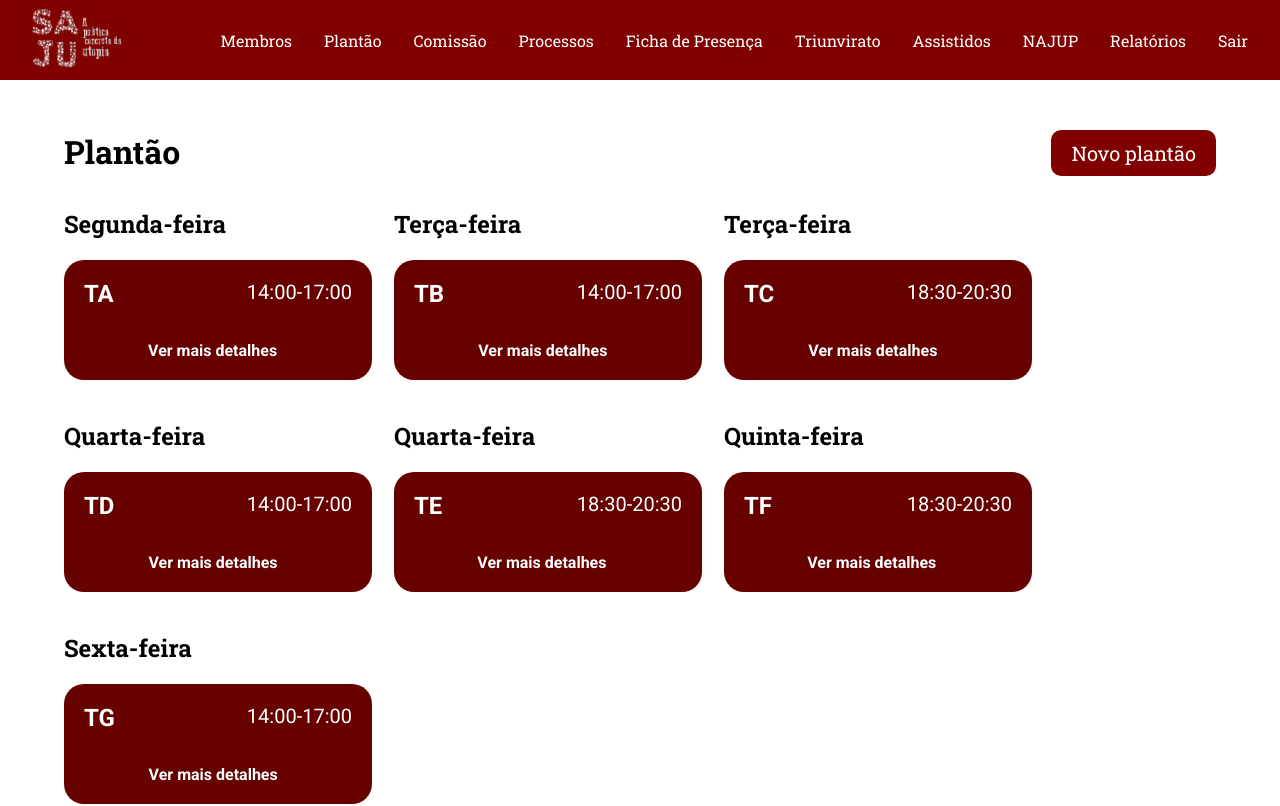
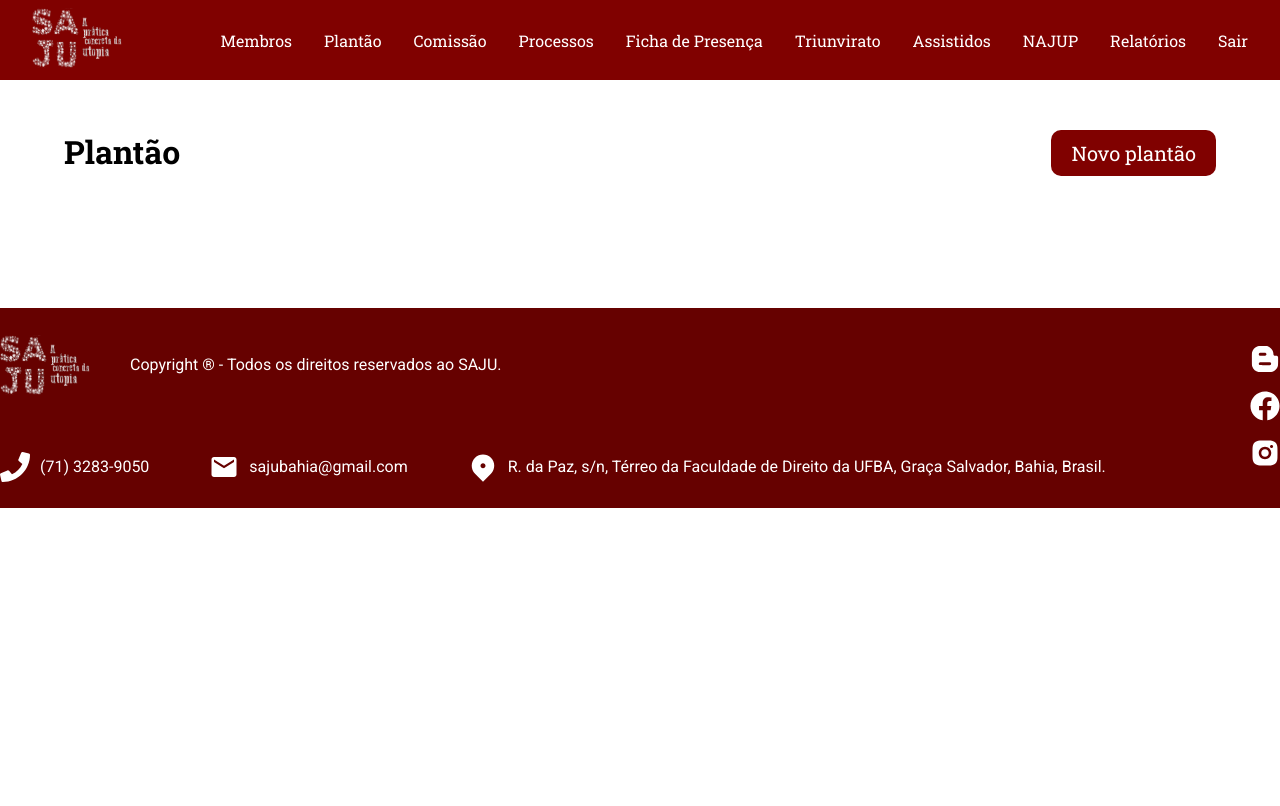
Before and after one commit to sebastiao-oliveira/sajup, a React (Create React App) app: page /plantao in a window 1280 px wide. Shown: the top 806 px of the page. Built offline with nearby package versions, Linux system fonts and the light colour scheme; a web font is replaced by a local one.

Commit message:
atualização no crud de plantão

```diff
--- a/src/pages/Plantao/T's/index.js
+++ b/src/pages/Plantao/T's/index.js
@@ -15,13 +15,13 @@ import styles from './Ts.module.scss'
 
 const Ts = () => {
     const navigate = useNavigate();
-    const {params} = useParams();
+    const { params } = useParams();
     const infoDuty = params.split(',');
     const [plantao, setPlantao] = useState({
         id: infoDuty[0],
         diaSemana: infoDuty[1],
         horario: infoDuty[2],
-        coordenador: "João Carlos Mercês Almeida dos Santos",
+        coordenador: '', // Initialize as empty
         triunviratos: []
     });
     const [showAssistidos, setShowAssistidos] = useState(false);
@@ -33,6 +33,7 @@ const Ts = () => {
         sajuanos: [],
         monitores: []
     });
+    const [showDeleteConfirm, setShowDeleteConfirm] = useState(false); // State for delete confirmation modal
 
     useEffect(() => {
         // Carregar membros e dados do plantão
@@ -47,7 +48,7 @@ const Ts = () => {
             id: infoDuty[0],
             diaSemana: infoDuty[1],
             horario: infoDuty[2],
-            coordenador: "João Carlos Mercês Almeida dos Santos",
+            coordenador: members.find(m => m.memberType === 'coordenador')?.name || "Coordenador não encontrado",
             triunviratos: []
         };
 
@@ -91,12 +92,10 @@ const Ts = () => {
     };
 
     const handleDeleteDuty = () => {
-        if (window.confirm('Tem certeza que deseja excluir este plantão?')) {
         const plantoes = JSON.parse(localStorage.getItem('plantoes')) || [];
         const updatedPlantoes = plantoes.filter(p => p.id !== plantao.id);
         localStorage.setItem('plantoes', JSON.stringify(updatedPlantoes));
-            navigate('/plantao');
-        }
+        navigate('/plantao'); // Redirect to the main page
     };
 
     const handleEditTriunvirato = (triunvirato) => {
@@ -159,6 +158,27 @@ const Ts = () => {
             setPlantao(updatedPlantao);
             setShowEditTriunvirato(false);
         }
+    };
+
+    const handleEditDuty = (e) => {
+        e.preventDefault();
+        const form = e.target;
+        const updatedPlantao = {
+            ...plantao,
+            id: form.elements['identificador'].value,
+            diaSemana: form.elements['diaSemana'].value,
+            horario: `${form.elements['entrada'].value}-${form.elements['saida'].value}`,
+            coordenador: form.elements['coordenador'].value
+        };
+
+        const plantoes = JSON.parse(localStorage.getItem('plantoes')) || [];
+        const updatedPlantoes = plantoes.map(p =>
+            p.id === plantao.id ? updatedPlantao : p
+        );
+
+        localStorage.setItem('plantoes', JSON.stringify(updatedPlantoes));
+        setPlantao(updatedPlantao);
+        setShowEditDuty(false);
     };
 
     const renderTriunvirato = (triunvirato) => {
@@ -242,29 +262,39 @@ const Ts = () => {
                 </article>
                 {showEditDuty && (
                     <article className={styles.containerEditDuty}>
-                        <h4>Dados do Plantão</h4>
+                        <h4>Editar Plantão</h4>
+                        <form onSubmit={handleEditDuty}>
                             <section className={styles.containerInputs}>
                                 <label className={styles.labelInput}>
                                     <span>Identificador</span>
-                                <input type="text" placeholder="TA"/>
+                                    <input type="text" name="identificador" defaultValue={plantao.id} required />
                                 </label>
                                 <label className={styles.labelInput}>
                                     <span>Dia da semana</span>
-                                <input type="text" placeholder="Segunda-feira"/>
+                                    <input type="text" name="diaSemana" defaultValue={plantao.diaSemana} required />
                                 </label>
                                 <label className={styles.labelInput}>
                                     <span>Horário de entrada</span>
-                                <InputMask type placeholder="14:00" mask="99:99"/>
+                                    <InputMask mask="99:99" name="entrada" defaultValue={plantao.horario.split('-')[0]} required />
                                 </label>
                                 <label className={styles.labelInput}>
                                     <span>Horário de saída</span>
-                                <InputMask type="text" placeholder="17:00" mask="99:99"/>
+                                    <InputMask mask="99:99" name="saida" defaultValue={plantao.horario.split('-')[1]} required />
                                 </label>
                                 <label className={styles.labelInput}>
                                     <span>Coordenador</span>
-                                <input type="text" placeholder="João Carlos Mercês Almeida dos Santos" className={styles.inputCoordinator}/>
+                                    <input type="text" name="coordenador" defaultValue={plantao.coordenador} className={styles.inputCoordinator} required />
                                 </label>
                             </section>
+                            <section className={styles.containerButtons}>
+                                <button type="submit" className={styles.saveDuty}>
+                                    Salvar
+                                </button>
+                                <button type="button" onClick={() => setShowEditDuty(false)}>
+                                    Cancelar
+                                </button>
+                            </section>
+                        </form>
                     </article>
                 )}
                 <article className={styles.containerButtons}>
@@ -284,10 +314,28 @@ const Ts = () => {
                             <> <MdModeEditOutline/> Editar </>
                         )}
                     </button>
-                    <button onClick={handleDeleteDuty}>
+                    <button onClick={() => setShowDeleteConfirm(true)}>
                         <IoMdTrash/>Excluir
                     </button>
                 </article>
+
+                {/* Delete Confirmation Modal */}
+                {showDeleteConfirm && (
+                    <div className={styles.modalDeleteConfirm}>
+                        <div className={styles.modalContent}>
+                            <h4>Confirmação</h4>
+                            <p>Tem certeza que deseja excluir este plantão?</p>
+                            <div className={styles.modalActions}>
+                                <button onClick={handleDeleteDuty} className={styles.confirmBtn}>
+                                    Confirmar
+                                </button>
+                                <button onClick={() => setShowDeleteConfirm(false)} className={styles.cancelBtn}>
+                                    Cancelar
+                                </button>
+                            </div>
+                        </div>
+                    </div>
+                )}
 
                 {showAddTriunvirato && (
                     <div className={styles.modalAddTriunvirato}>
--- a/src/pages/Plantao/index.js
+++ b/src/pages/Plantao/index.js
@@ -8,6 +8,7 @@ import styles from './Plantao.module.scss'
 const Plantao = () => {
     const [paramsLink, setParamsLink] = useState([])
     const [addDuty, setAddDuty] = useState(false)
+    const [plantoes, setPlantoes] = useState([]); // State to store all plantoes
     const navigate = useNavigate()
 
     const handleClick = (e) => {
@@ -24,6 +25,28 @@ const Plantao = () => {
         setParamsLink(paramsToPass)
     }
 
+    const handleAddDuty = (e) => {
+        e.preventDefault();
+        const form = e.target;
+        const newDuty = {
+            id: form.elements['identificador'].value,
+            diaSemana: form.elements['diaSemana'].value,
+            horario: `${form.elements['entrada'].value}-${form.elements['saida'].value}`,
+            coordenador: form.elements['coordenador'].value,
+            triunviratos: []
+        };
+
+        const updatedPlantoes = [...plantoes, newDuty];
+        localStorage.setItem('plantoes', JSON.stringify(updatedPlantoes));
+        setPlantoes(updatedPlantoes); // Update state to re-render the list
+        setAddDuty(false);
+    };
+
+    useEffect(() => {
+        const savedPlantoes = JSON.parse(localStorage.getItem('plantoes')) || [];
+        setPlantoes(savedPlantoes);
+    }, []);
+
     useEffect(()=> {
         if(paramsLink) navigate(`/plantao/${paramsLink}`)
     },[paramsLink, navigate])
@@ -39,76 +62,34 @@ const Plantao = () => {
                     {addDuty && (
                         <article className={styles.addDuty}>
                             <h4>Dados do Plantão</h4>
-                            <section className={styles.areaForm}>
-                                <input type="text" placeholder="Identificador"/>
-                                <input type="text" placeholder="Dia da semana"/>
-                                <InputMask mask="99:99" placeholder="Horário de entrada"/>
-                                <InputMask mask="99:99" placeholder="Horário de saída"/>
-                                <input type="text" placeholder="Coordenador" className={styles.coordinator}/>
-                            </section>
-                            <section className={styles.areaBtn}>
-                                <button onClick={() => setAddDuty(!addDuty)}>Confirmar</button>
-                                <button onClick={() => setAddDuty(!addDuty)}>Cancelar</button>
-                            </section>
+                            <form className={styles.areaForm} onSubmit={handleAddDuty}>
+                                <input type="text" name="identificador" placeholder="Identificador" required />
+                                <input type="text" name="diaSemana" placeholder="Dia da semana" required />
+                                <InputMask mask="99:99" name="entrada" placeholder="Horário de entrada" required />
+                                <InputMask mask="99:99" name="saida" placeholder="Horário de saída" required />
+                                <input type="text" name="coordenador" placeholder="Coordenador" className={styles.coordinator} required />
+                                <section className={styles.areaBtn}>
+                                    <button type="submit">Confirmar</button>
+                                    <button type="button" onClick={() => setAddDuty(false)}>Cancelar</button>
+                                </section>
+                            </form>
                         </article>
                     )}
                     <article className={styles.containerCards}>
-                        <section className={styles.containerCard} onClick={(e) => handleClick(e)}>
-                            <h4 className={styles.day}>Segunda-feira</h4>
-                            <div className={styles.card}>
-                                <h4>TA</h4>
-                                <a>Ver mais detalhes</a>
-                                <p>14:00-17:00</p>
-                            </div>
-                        </section>
-                        <section className={styles.containerCard} onClick={(e) => handleClick(e)}>
-                            <h4 className={styles.day}>Terça-feira</h4>
-                            <div className={styles.card}>
-                                <h4>TB</h4>
-                                <a>Ver mais detalhes</a>
-                                <p>14:00-17:00</p>
-                            </div>
-                        </section>
-                        <section className={styles.containerCard} onClick={(e) => handleClick(e)}>
-                            <h4 className={styles.day}>Terça-feira</h4>
-                            <div className={styles.card}>
-                                <h4>TC</h4>
-                                <a>Ver mais detalhes</a>
-                                <p>18:30-20:30</p>
-                            </div>
-                        </section>
-                        <section className={styles.containerCard} onClick={(e) => handleClick(e)}>
-                            <h4 className={styles.day}>Quarta-feira</h4>
-                            <div className={styles.card}>
-                                <h4>TD</h4>
-                                <a>Ver mais detalhes</a>
-                                <p>14:00-17:00</p>
-                            </div>
-                        </section>
-                        <section className={styles.containerCard} onClick={(e) => handleClick(e)}>
-                            <h4 className={styles.day}>Quarta-feira</h4>
-                            <div className={styles.card}>
-                                <h4>TE</h4>
-                                <a>Ver mais detalhes</a>
-                                <p>18:30-20:30</p>
-                            </div>
-                        </section>
-                        <section className={styles.containerCard} onClick={(e) => handleClick(e)}>
-                            <h4 className={styles.day}>Quinta-feira</h4>
-                            <div className={styles.card}>
-                                <h4>TF</h4>
-                                <a>Ver mais detalhes</a>
-                                <p>18:30-20:30</p>
-                            </div>
-                        </section>
-                        <section className={styles.containerCard} onClick={(e) => handleClick(e)}>
-                            <h4 className={styles.day}>Sexta-feira</h4>
-                            <div className={styles.card}>
-                                <h4>TG</h4>
-                                <a>Ver mais detalhes</a>
-                                <p>14:00-17:00</p>
-                            </div>
-                        </section>
+                        {plantoes.map((plantao, index) => (
+                            <section
+                                key={index}
+                                className={styles.containerCard}
+                                onClick={(e) => handleClick(e)}
+                            >
+                                <h4 className={styles.day}>{plantao.diaSemana}</h4>
+                                <div className={styles.card}>
+                                    <h4>{plantao.id}</h4>
+                                    <a>Ver mais detalhes</a>
+                                    <p>{plantao.horario}</p>
+                                </div>
+                            </section>
+                        ))}
                     </article>
                 </main>
             <Footer/>
```
Also changed, not shown: src/pages/Plantao/Plantao.module.scss (+27 -0 lines), src/pages/Plantao/T's/Ts.module.scss (+48 -0 lines). Lines whose indentation alone changed are shown as unchanged.
